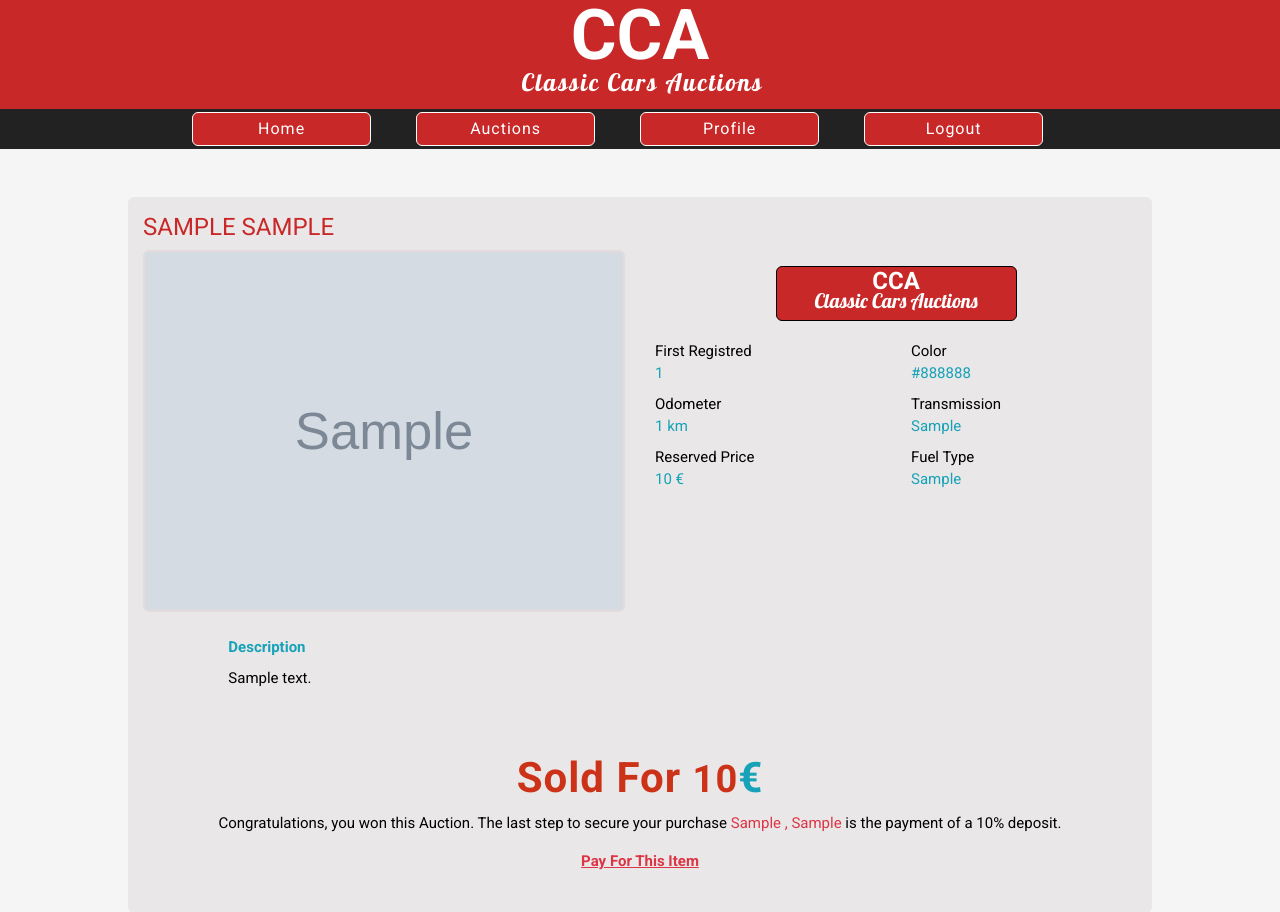
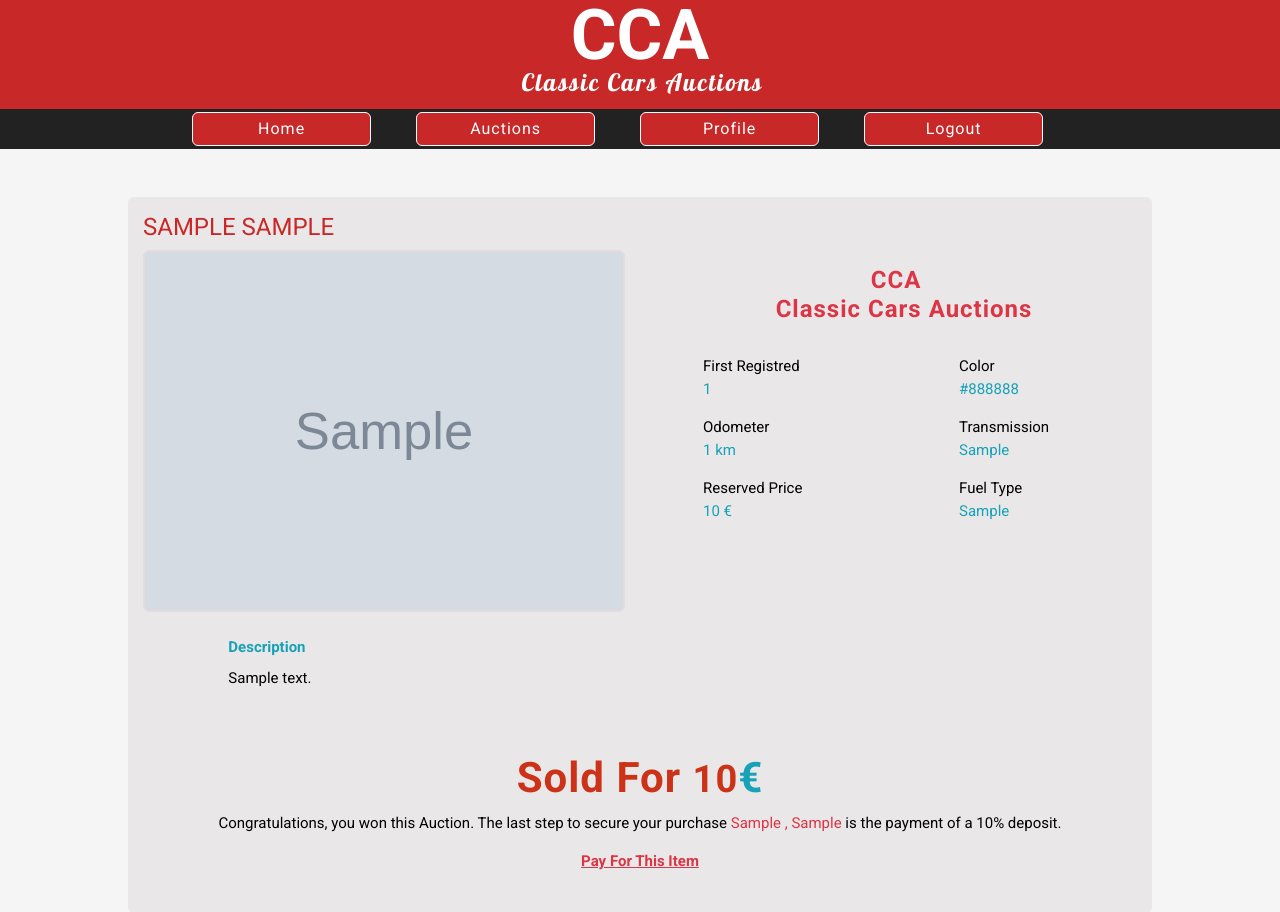
Before and after one commit to Code-Institute-Submissions/classic_cars_auctions, a Django app: page /auctions/auction_detail/1 in a window 1280 px wide. Shown: the top 912 px of the page. Run offline with Django 3.2, Linux system fonts and the light colour scheme; a user stored in the database is signed in; tables that the repository leaves empty hold one stand-in row (values such as "Sample post"); grey boxes marked "Sample" are stand-in pictures; some libraries are stand-ins or nearby versions.

Commit message:
added payment_info variable into auction_detail view and changed the payment's  URL  in auction_detail template.

```diff
--- a/auctions/templates/auctions/auction_detail.html
+++ b/auctions/templates/auctions/auction_detail.html
@@ -14,32 +14,34 @@
             <img src="{{ car.image.url }}" alt="car image">
           </div>
           <div class="col col-12 col-sm-10 offset-sm-1 offset-md-0 col-md-6 my-3">
-            <h5 class="footer-header"><a href="{% url 'home' %}">CCA<span>Classic Cars
-                  Auctions</span></a></h5>
-            <div class="row">
+            <div class="mb-4 text-center">
+              <h5 class="header text-danger">CCA<span class="ml-3 block">Classic Cars
+                    Auctions</span></h5>
+            </div>
+            <div class="row mt-4">
               <div class="col-6">
-                <p class="my-1">First Registred<span
+                <p class="my-2 pl-md-5">First Registred<span
                     class="text-info text-capitalize d-block">{{ car.firstRegistred }}</span></p>
               </div>
               <div class="col-6">
-                <p class="my-1">Color<span class="text-info text-capitalize d-block">{{ car.color }}</span></p>
+                <p class="my-2 pl-md-5">Color<span class="text-info text-capitalize d-block">{{ car.color }}</span></p>
               </div>
             </div>
             <div class="row">
               <div class="col-6">
-                <p class="my-1">Odometer<span class="text-info d-block">{{ car.odometer }} km</span></p>
+                <p class="my-2 pl-md-5">Odometer<span class="text-info d-block">{{ car.odometer }} km</span></p>
               </div>
               <div class="col-6">
-                <p class="my-1">Transmission<span
+                <p class="my-2 pl-md-5">Transmission<span
                     class="text-info text-capitalize d-block">{{ car.transmission }}</span></p>
               </div>
             </div>
             <div class="row">
               <div class="col-6">
-                <p class="my-1">Reserved Price<span class="text-info d-block">{{ car.reservedPrice }} €</span></p>
+                <p class="my-2 pl-md-5">Reserved Price<span class="text-info d-block">{{ car.reservedPrice }} €</span></p>
               </div>
               <div class="col-6">
-                <p class="my-1">Fuel Type<span class="text-info text-capitalize d-block">{{ car.fuelType }}</span></p>
+                <p class="my-2 pl-md-5">Fuel Type<span class="text-info text-capitalize d-block">{{ car.fuelType }}</span></p>
               </div>
             </div>
           </div>
@@ -59,7 +61,7 @@
         {% if user.is_authenticated %}
         {% if request.user.id == highest_bid_obj.user.id %}
         <p>Congratulations, you won this Auction. The last step to secure your purchase <span class="text-danger text-capitalize">{{ car.make }} , {{ car.model }}</span>  is the payment of a 10% deposit.</p>
-        <p><a class="text-danger font-weight-bold payment_link" href="{% url 'payment' highest_bid_obj.id  %}">Pay For This Item</a></p>
+        <p><a class="text-danger font-weight-bold payment_link" href="{% url 'payment' %}">Pay For This Item</a></p>
         {% endif %}
         {% endif %}
       </div>
@@ -88,7 +90,8 @@
           {% endif %}
         </div>
         <div class="col col-10 col-sm-6  offset-1 offset-sm-3 text-center my-3">
-          <button id="show-bidding-form" class="btn btn-lg red-background text-light border border-dark"> Place a Bid</button>
+          <button id="show-bidding-form" class="btn btn-lg red-background text-light border border-dark"> Place a
+            Bid</button>
         </div>
         {% else %}
         <div class="col col-10 col-sm-6  offset-1 offset-sm-3  my-3">
@@ -143,13 +146,14 @@
 {% block postloadjs %}
 {{ block.super }}
 <script type="text/javascript">
-   $('#show-bidding-form').click(function() {
+  $('#show-bidding-form').click(function () {
     $('#car').css({
       'display': 'none',
     });
     $('#add_bid').css({
       'display': 'block',
     });
-});
+  });
+
 </script>
 {% endblock %}
--- a/auctions/views.py
+++ b/auctions/views.py
@@ -34,11 +34,15 @@ def all_auctions(request):
 
 def auction_detail(request, car_id):
     """ A view to return car and auctions detail """
+    payment_info = []
+    request.session['payment_info'] = payment_info
     highest_bid_obj = None
+    # winner_bid = None
     user_bid = 0
     form = BidForm()
     if request.user.is_authenticated:
         user_id = request.user.id
+
     car = get_object_or_404(Car, id=car_id)
     bids = Bid.objects.filter(car_id=car_id)
 
@@ -59,9 +63,12 @@ def auction_detail(request, car_id):
         if not user_bid:
             messages.error(request, 'Oops!! Something went wrong.'
                            ' Please enter your bid again.')
+
         else:
-            bid = int(user_bid)
-            if bid >= int(min_bid):
+            bid = user_bid
+
+            if int(bid) >= min_bid:
+                print(int(bid))
                 new_bid = Bid(car=car, user_id=user_id,  amount=bid,
                               time=current_date, winnerBid=False)
                 new_bid.save()
@@ -71,7 +78,14 @@ def auction_detail(request, car_id):
             else:
                 messages.error(request, f'Your bid should be equal'
                                f' or superior to {min_bid} €')
-
+    if bids:
+        if highest_bid_obj.winnerBid and highest_bid_obj.user.id == user_id:
+            payment_info. append({
+                'car_id': car_id,
+                'winner_bid_id': highest_bid_obj.id,
+                'car_price': highest_bid_obj.amount,
+            })
+            request.session['payment_info'] = payment_info
 
     context = {
         'car': car,
@@ -85,7 +99,7 @@ def auction_detail(request, car_id):
     return render(request, 'auctions/auction_detail.html', context)
 
 
-def winner_bid(car_id):
+def get_winner_bid(car_id):
     """function to specify winner bid"""
     current_date = timezone.now()
     car = get_object_or_404(Car, id=car_id)
```
